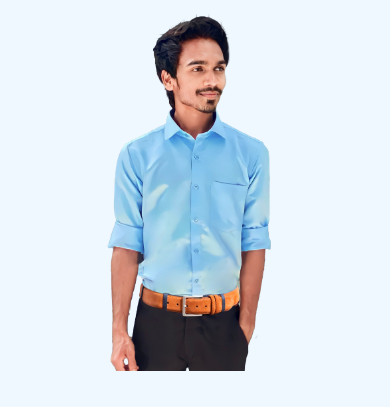
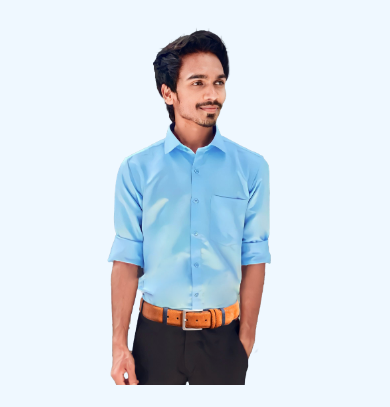
Before and after one commit to S-R-J/mySite, a plain HTML site: page index.html in a window 390 px wide. Shown: the part 47-454 px from the top of the page. Drawn offline with Linux system fonts and the light colour scheme; files whose address does not match are found by name.

Commit message:
Update style.css

```diff
--- a/style.css
+++ b/style.css
@@ -571,8 +571,8 @@ footer .text span a:hover{
   .imgg {
     width: 100%; /* The width is 100%, when the viewport is 800px or smaller */
     height: 400px;
-    margin-bottom: 10vw;
-    margin-top: -45vw;
+    margin-bottom: 8vw;
+    margin-top: -40vw;
   }
 
 
```
